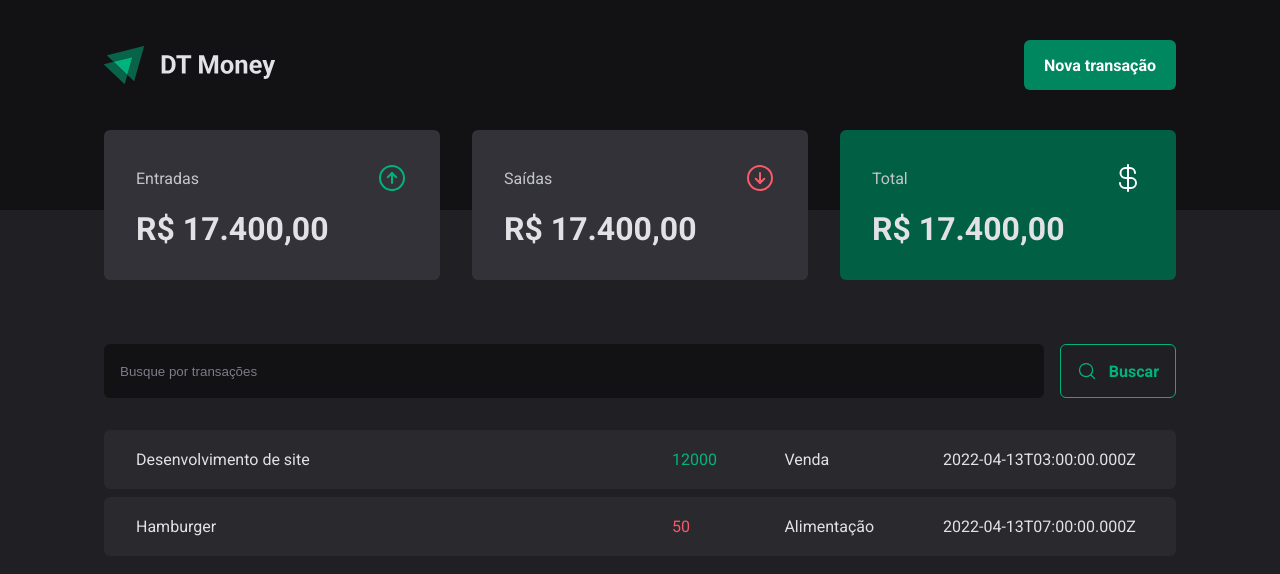
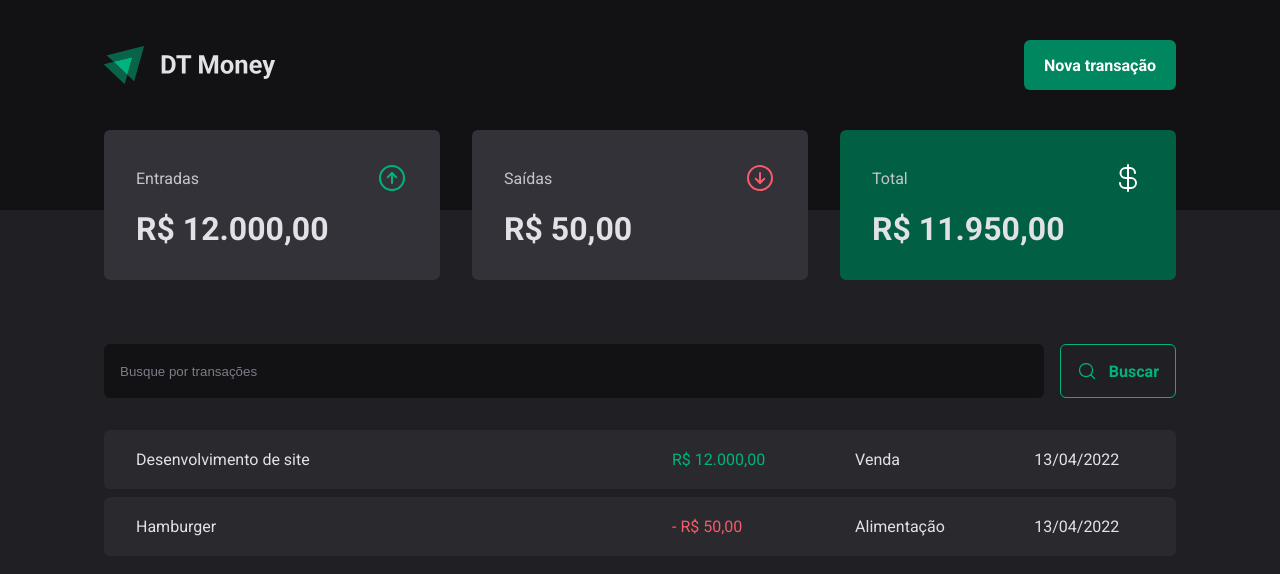
Before and after one commit to joaoccamargo/dt-money, a React (Vite) app: page / in a window 1280 px wide. Shown: the top 574 px of the page. Built offline with nearby package versions, Linux system fonts and the light colour scheme; data requests are answered from the project's data file.

Commit message:
added date formatter and price formatter

```diff
--- a/src/components/Summary/index.tsx
+++ b/src/components/Summary/index.tsx
@@ -2,9 +2,28 @@
 import { SummaryCard, SummaryContainer } from "./styles";
 import { useContext } from "react";
 import { TransactionsContext } from "../../contexts/TransactionsContext";
+import { priceFormatter } from "../../utils/formatter";
 
 export function Summary() {
   const { transactions } = useContext(TransactionsContext);
+
+  const summary = transactions.reduce(
+    (acc, transaction) => {
+      if(transaction.type === 'income') {
+        acc.income += transaction.price;
+        acc.total += transaction.price;
+      }else {
+        acc.outcome += transaction.price;
+        acc.total -= transaction.price;
+      }
+
+
+      return acc;
+    }, {
+    income: 0,
+    outcome: 0,
+    total: 0
+  });
 
   return (
     <SummaryContainer>
@@ -13,7 +32,7 @@
           <span>Entradas</span>
           <ArrowCircleUp size={32} color="#00B37E" />
         </header>
-        <strong>R$ 17.400,00</strong>
+        <strong>{priceFormatter.format(summary.income)}</strong>
       </SummaryCard>
 
       <SummaryCard>
@@ -21,7 +40,7 @@
           <span>Saídas</span>
           <ArrowCircleDown size={32} color="#f75a68" />
         </header>
-        <strong>R$ 17.400,00</strong>
+        <strong>{priceFormatter.format(summary.outcome)}</strong>
       </SummaryCard>
 
       <SummaryCard variant="green">
@@ -29,7 +48,7 @@
           <span>Total</span>
           <CurrencyDollar size={32} color="#fff" />
         </header>
-        <strong>R$ 17.400,00</strong>
+        <strong>{priceFormatter.format(summary.total)}</strong>
       </SummaryCard>
     </SummaryContainer>
   )
--- a/src/pages/Transactions/index.tsx
+++ b/src/pages/Transactions/index.tsx
@@ -4,6 +4,7 @@
 import { SearchForm } from "./components/SearchForm";
 import { PriceHighlight, TransactionsContainer, TransactionsTable } from "./styles";
 import { TransactionsContext } from "../../contexts/TransactionsContext";
+import { dateFormatter, priceFormatter } from "../../utils/formatter";
 
 
 
@@ -25,11 +26,12 @@
                   <td width={'50%'}>{transaction.description}</td>
                   <td>
                     <PriceHighlight variant={transaction.type}>
-                      {transaction.price}
+                      {transaction.type === 'outcome' && '- '}
+                      {priceFormatter.format(transaction.price)}
                     </PriceHighlight>
                   </td>
                   <td>{transaction.category}</td>
-                  <td>{transaction.createdAt}</td>
+                  <td>{dateFormatter.format(new Date(transaction.createdAt))}</td>
                 </tr>
               )
             })}
--- /dev/null
+++ b/src/utils/formatter.ts
@@ -0,0 +1,6 @@
+export const dateFormatter = new Intl.DateTimeFormat('pt-BR');
+
+export const priceFormatter = new Intl.NumberFormat('pt-BR', {
+  style: 'currency',
+  currency: 'BRL',
+})
```
